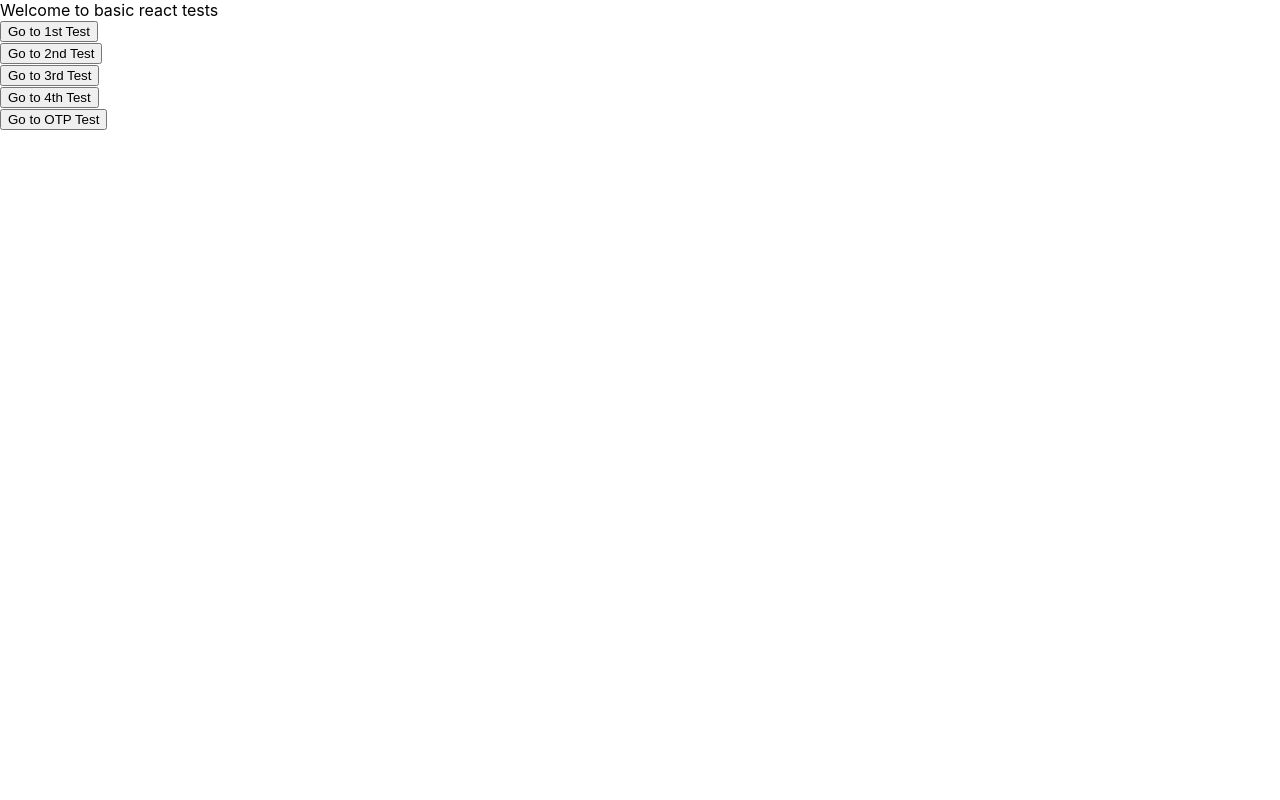
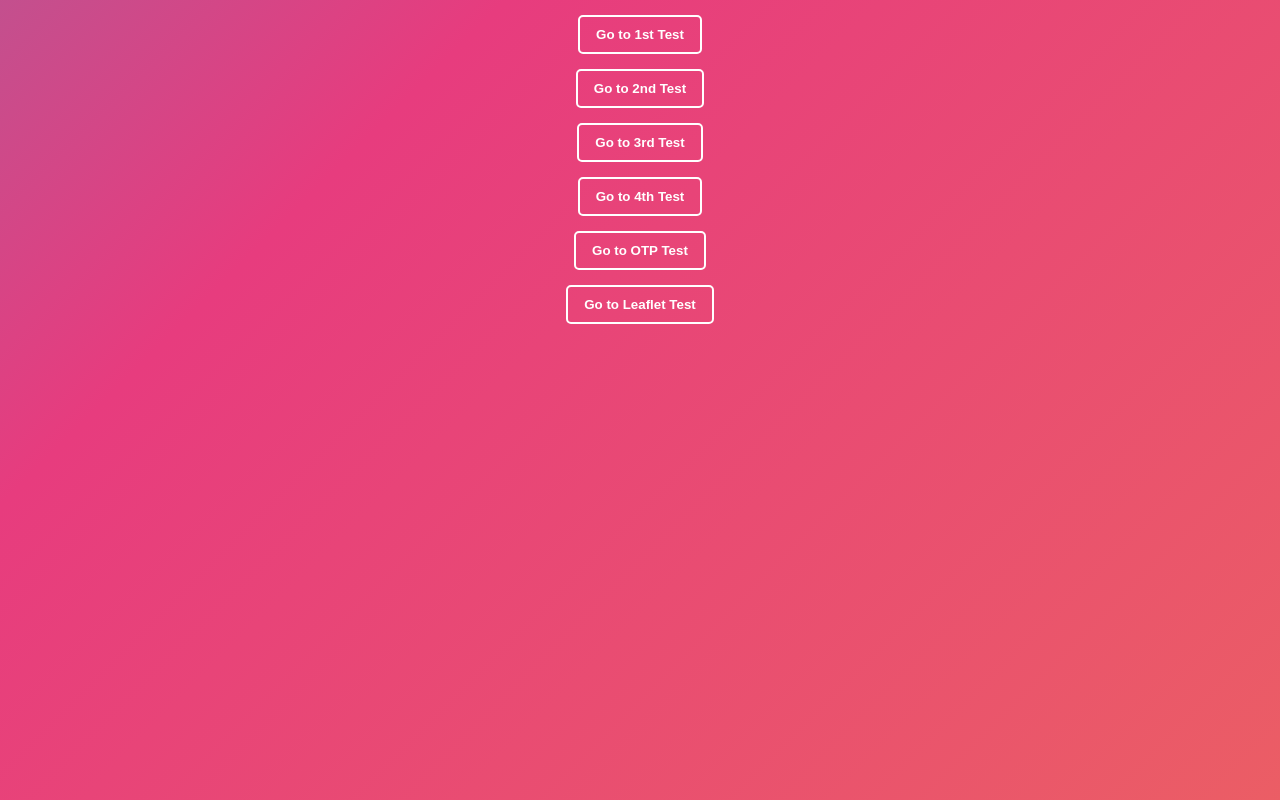
Before and after one commit to Harriet27/latihan-react, a React (Create React App) app: page / in a window 1280 px wide. Built offline with nearby package versions, Linux system fonts and the light colour scheme.

Commit message:
add leaflet test

```diff
--- a/public/index.html
+++ b/public/index.html
@@ -15,6 +15,13 @@
       user's mobile device or desktop. See https://developers.google.com/web/fundamentals/web-app-manifest/
     -->
     <link rel="manifest" href="%PUBLIC_URL%/manifest.json" />
+    <link
+      rel="stylesheet"
+      href="https://unpkg.com/leaflet@1.7.1/dist/leaflet.css"
+      integrity="sha512-xodZBNTC5n17Xt2atTPuE1HxjVMSvLVW9ocqUKLsCC5CXdbqCmblAshOMAS6/keqq/sMZMZ19scR4PsZChSR7A=="
+      crossorigin=""
+    />
+
     <!--
       Notice the use of %PUBLIC_URL% in the tags above.
       It will be replaced with the URL of the `public` folder during the build.
--- a/src/App.css
+++ b/src/App.css
@@ -1,3 +1,8 @@
+.leaflet-container {
+  width: 75%;
+  height: 75vh;
+}
+
 .App {
   text-align: center;
 }
--- a/src/App.js
+++ b/src/App.js
@@ -7,6 +7,7 @@ import {
   Test3,
   Test4,
   TestOTP,
+  TestLeaflet,
 } from './Pages';
 
 class App extends Component {
@@ -20,6 +21,7 @@ class App extends Component {
           <Route path='/test3' component={Test3} />
           <Route path='/test4' component={Test4} />
           <Route path='/test-otp' component={TestOTP} />
+          <Route path='/test-leaflet' component={TestLeaflet} />
         </Switch>
       </div>
     );
--- /dev/null
+++ b/src/Pages/TestLeaflet.js
@@ -0,0 +1,39 @@
+import React, { useEffect } from "react";
+import { MapContainer, Marker, Popup, TileLayer } from "react-leaflet";
+import '../App.css';
+import 'leaflet/dist/leaflet.css';
+
+const TestLeaflet = () => {
+    useEffect(() => {
+        document.title = "React Leaflet";
+    }, []);
+
+    return (
+        <div style={styles.root}>
+            <MapContainer center={[51.505, -0.09]} zoom={13} scrollWheelZoom={false}>
+                <TileLayer
+                    url="https://{s}.tile.openstreetmap.org/{z}/{x}/{y}.png"
+                    attribution='&copy; <a href="https://github.com/Harriet27/latihan-react" target="_blank">fuck</a> contributors'
+                />
+                <Marker position={[51.505, -0.09]}>
+                    <Popup>
+                        A pretty CSS3 popup. <br /> Easily customizable.
+                    </Popup>
+                </Marker>
+            </MapContainer>
+            <div className='d-flex'>
+                <a href='/'>
+                    <input type='button' value='Back to Home' />
+                </a>
+            </div>
+        </div>
+    );
+};
+
+const styles = {
+    root: {
+        justifyContent: "center",
+    },
+};
+
+export default TestLeaflet;
--- a/src/Pages/TestOTP.js
+++ b/src/Pages/TestOTP.js
@@ -85,6 +85,11 @@ const TestOTP = () => {
                     Submit OTP
                 </button>
             </div>
+            <div className='d-flex'>
+                <a href='/'>
+                    <input type='button' value='Back to Home' />
+                </a>
+            </div>
         </div>
     );
 };
--- /dev/null
+++ b/src/Pages/Welcome.css
@@ -0,0 +1,34 @@
+.container {
+    background: linear-gradient(-45deg, #ee7752, #e73c7e, #23a6d5, #23d5ab);
+    background-size: 400% 400%;
+    animation: gradient 15s ease infinite;
+    height: 100vh;
+}
+
+@keyframes gradient {
+    0% {
+        background-position: 0% 50%;
+    }
+    50% {
+        background-position: 100% 50%;
+    }
+    100% {
+        background-position: 0% 50%;
+    }
+}
+
+.navBtn {
+    cursor: pointer;
+    color: white;
+    font-weight: 600;
+    border: 2px solid white;
+    margin-bottom: 15px;
+    padding: 10px 16px;
+    border-radius: 5px;
+    background-color: transparent;
+}
+
+.navBtn:hover {
+    transition: 0.5s;
+    box-shadow: 0px 0px 10px 5px rgba(0, 0, 0, 0.25);
+}
--- a/src/Pages/Welcome.js
+++ b/src/Pages/Welcome.js
@@ -1,4 +1,5 @@
 import React, { useEffect } from 'react';
+import './Welcome.css';
 
 const Welcome = () => {
   useEffect(() => {
@@ -6,32 +7,38 @@ const Welcome = () => {
   });
 
   return (
-    <div>
-      Welcome to basic react tests
-      <div className='d-flex'>
+    <div className="container" style={{display:"flex", justifyContent:"center"}}>
+      <div style={{flexDirection:"column", textAlign:"center"}}>
+        <div style={{marginTop: "15px"}}>
           <a href='/test1'>
-          <input type='button' value='Go to 1st Test' />
+            <input type='button' value='Go to 1st Test' className="navBtn" />
           </a>
         </div>
-      <div className='d-flex'>
+        <div>
           <a href='/test2'>
-          <input type='button' value='Go to 2nd Test' />
+            <input type='button' value='Go to 2nd Test' className="navBtn" />
           </a>
         </div>
-      <div className='d-flex'>
+        <div>
           <a href='/test3'>
-          <input type='button' value='Go to 3rd Test' />
+            <input type='button' value='Go to 3rd Test' className="navBtn" />
           </a>
         </div>
-      <div className='d-flex'>
+        <div>
           <a href='/test4'>
-          <input type='button' value='Go to 4th Test' />
+            <input type='button' value='Go to 4th Test' className="navBtn" />
           </a>
         </div>
-      <div className='d-flex'>
+        <div>
           <a href='/test-otp'>
-          <input type='button' value='Go to OTP Test' />
+            <input type='button' value='Go to OTP Test' className="navBtn" />
           </a>
+        </div>
+        <div>
+          <a href='/test-leaflet'>
+            <input type='button' value='Go to Leaflet Test' className="navBtn" />
+          </a>
+        </div>
       </div>
     </div>
   );
--- a/src/Pages/index.js
+++ b/src/Pages/index.js
@@ -4,6 +4,7 @@ import Test2 from './Test2';
 import Test3 from './Test3';
 import Test4 from './Test4';
 import TestOTP from './TestOTP';
+import TestLeaflet from './TestLeaflet';
 
 export {
   Welcome,
@@ -12,4 +13,5 @@ export {
   Test3,
   Test4,
   TestOTP,
+  TestLeaflet,
 };
```
Also changed, not shown: package.json (+7 -12 lines), 1 other file (tests, documents, lock files or other folders). Lines whose indentation alone changed are shown as unchanged.
